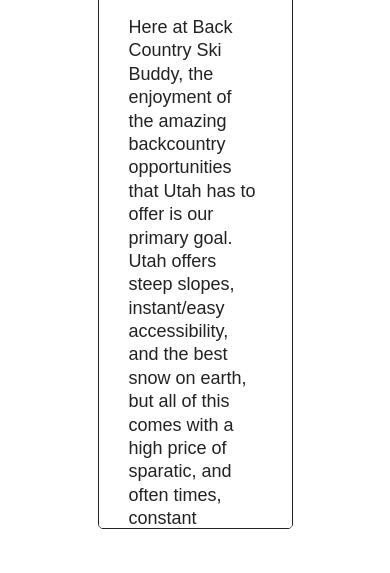
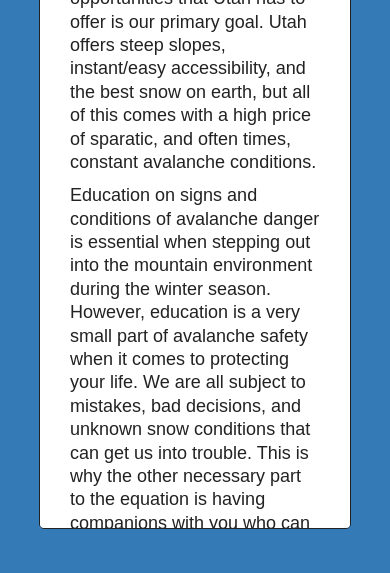
Before and after one commit to Doonyby/bcskibuddy, a website: page public/info.html in a window 390 px wide. Shown: the part 271-844 px from the top of the page. Drawn offline with nearby package versions, Linux system fonts and the light colour scheme; a web font is replaced by a local one.

Commit message:
added responsiveness to info

```diff
--- a/public/css/style.css
+++ b/public/css/style.css
@@ -100,11 +100,31 @@
 		padding: 20px 40px 20px 40px;
 	}
 
+	.infoBody {
+		height: 100%;
+		width: 100%;
+		background-color: #337ab7;
+		background-image: none;
+	}
+
+	.infoTile {
+		margin: 40px 15% 40px 15%;
+		width: 70%;
+		height: 90%;
+		position: absolute;
+		border: 1px solid #222;
+		border-radius: 5px;
+		background-color: #fff;
+		padding: 20px 30px 20px 30px;
+		overflow: auto;
+	}
+
 }
 
 @media only screen and (max-width: 767px) {
 	body {
 		height: 100%;
+		background-color: #337ab7;
 	}
 
 	.indexBody {
@@ -116,4 +136,23 @@
 		padding-top: 70%;
 	}
 
+	.infoBody {
+		height: 100%;
+		width: 100%;
+		background-color: #337ab7;
+		background-image: none;
+	}
+
+	.infoTile {
+		margin: 40px 10% 40px 10%;
+		width: 80%;
+		height: 90%;
+		position: absolute;
+		border: 1px solid #222;
+		border-radius: 5px;
+		background-color: #fff;
+		padding: 20px 30px 20px 30px;
+		overflow: auto;
+	}
+
 }
```
